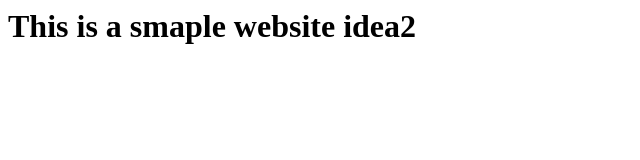
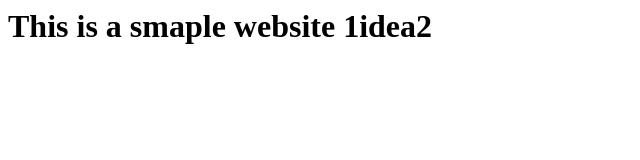
Before and after one commit to ananthabhat/mycart, a plain HTML site: page code/index.html in a window 1280 px wide. Shown: the full height of the page, 0-640 px from the left. Drawn offline with Linux system fonts and the light colour scheme.

Commit message:
updated mastr

```diff
--- a/code/index.html
+++ b/code/index.html
@@ -1 +1 @@
-<h1>This is a smaple website idea2</h1>
+<h1>This is a smaple website 1idea2</h1>
```
